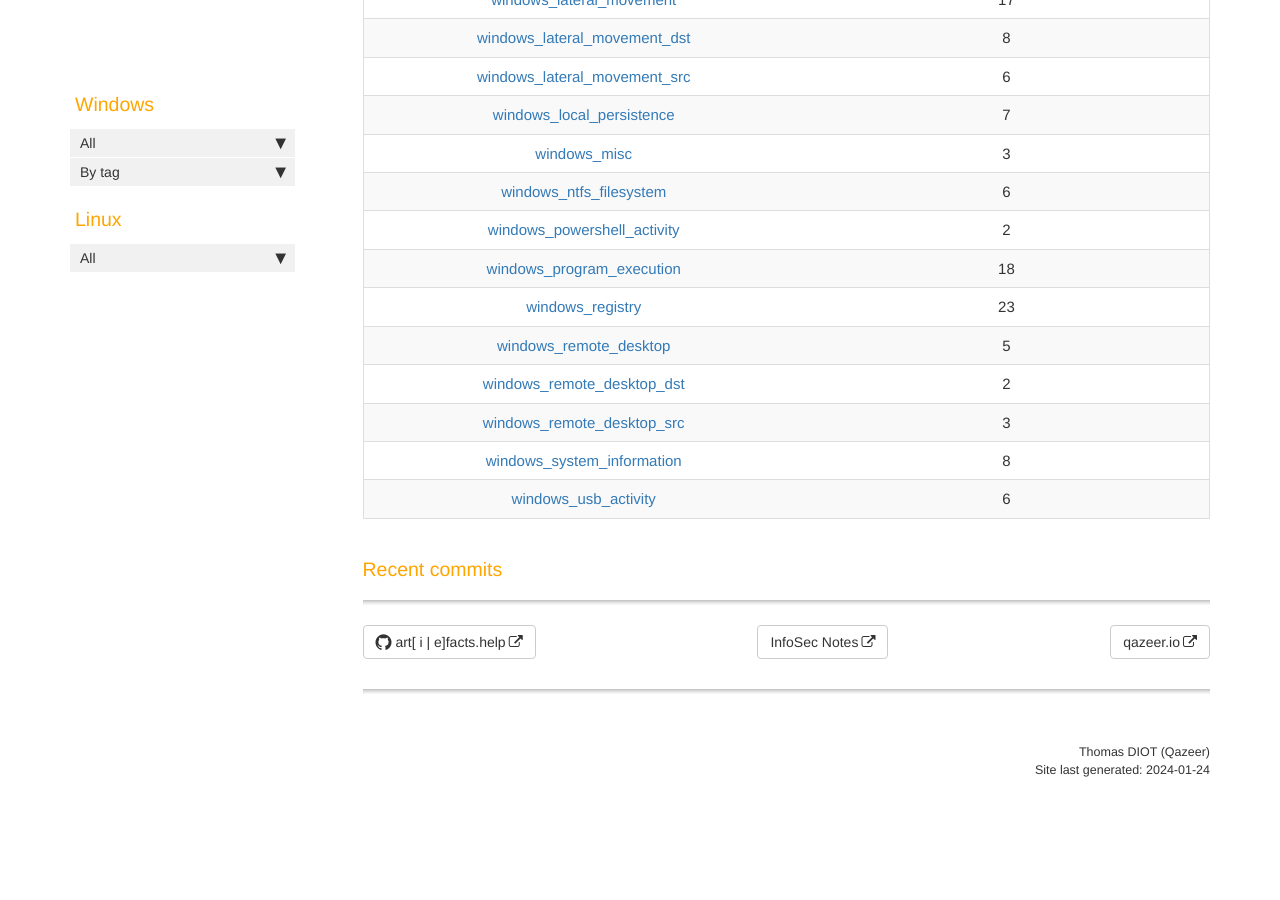
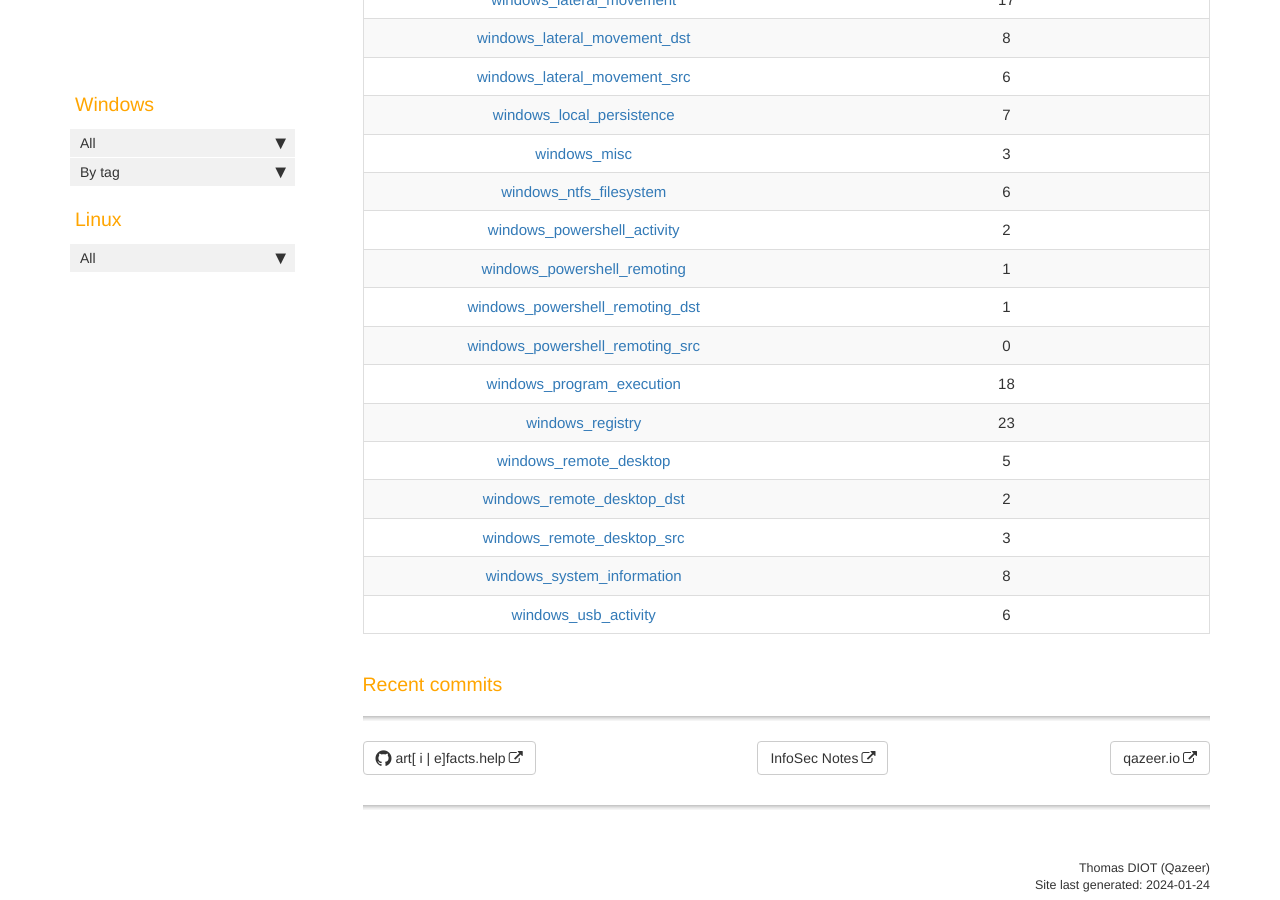
Before and after one commit to Qazeer/artefacts.help, a Jekyll site: the page built from index.md, in a window 1280 px wide and 900 px high, scrolled down 584 px. Built offline with Jekyll 4.4.1, drawn with Linux system fonts in a browser that asks for light colours; comment, search, counter and statistics services are not loaded; our own code applies the rules of GitHub Pages for plain Markdown files; before the commit the page ends 1414 px from its top, so only the background shows below that.

Commit message:
Add windows_powershell_remoting* tags

```diff
--- a/_data/tags.yml
+++ b/_data/tags.yml
@@ -14,6 +14,9 @@ allowed-tags:
   - windows_remote_desktop
   - windows_remote_desktop_src
   - windows_remote_desktop_dst
+  - windows_powershell_remoting
+  - windows_powershell_remoting_dst
+  - windows_powershell_remoting_src
   - windows_local_persistence
   - windows_defense_evasion
   - windows_usb_activity
--- /dev/null
+++ b/pages/tags/tag_windows_powershell_remoting.md
@@ -0,0 +1,11 @@
+---
+title: "Windows - PowerShell remoting"
+tagName: windows_powershell_remoting
+search: exclude
+permalink: tag_windows_powershell_remoting.html
+sidebar: sidebar
+hide_sidebar: false
+folder: tags
+---
+
+{% include taglogic.html %}
--- /dev/null
+++ b/pages/tags/tag_windows_powershell_remoting_dst.md
@@ -0,0 +1,11 @@
+---
+title: "Windows - PowerShell remoting - Destination host"
+tagName: windows_powershell_remoting_dst
+search: exclude
+permalink: tag_windows_powershell_remoting_dst.html
+sidebar: sidebar
+hide_sidebar: false
+folder: tags
+---
+
+{% include taglogic.html %}
--- /dev/null
+++ b/pages/tags/tag_windows_powershell_remoting_src.md
@@ -0,0 +1,11 @@
+---
+title: "Windows - PowerShell remoting - Source host"
+tagName: windows_powershell_remoting_src
+search: exclude
+permalink: tag_windows_powershell_remoting_src.html
+sidebar: sidebar
+hide_sidebar: false
+folder: tags
+---
+
+{% include taglogic.html %}
```
Also changed, not shown: pages/windows/etw_powershell.md (+5 -3 lines).
